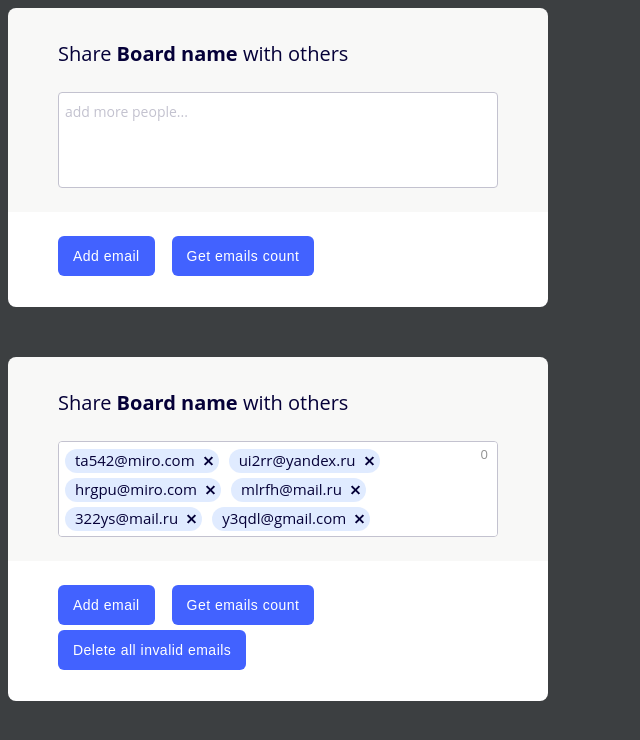
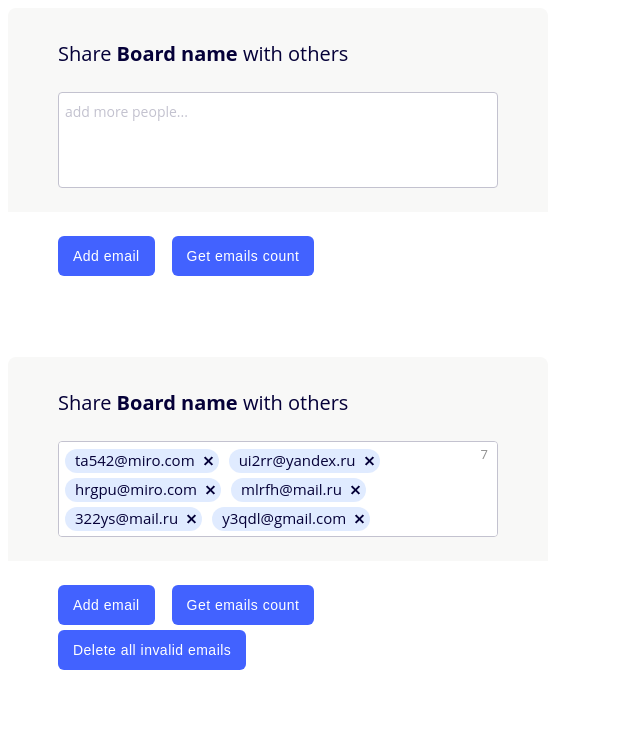
Before and after one commit to vaniljs/emails-editor, a website: page src/index.html in a window 1280 px wide. Shown: the whole page, without its empty margins (0-640 px from the left). Drawn offline with nearby package versions, Linux system fonts and the light colour scheme; files that its build step writes are made by us from their sources.

Commit message:
repair mailcount

```diff
--- a/src/js/emails-editor.js
+++ b/src/js/emails-editor.js
@@ -149,6 +149,7 @@ function EmailsEditor({idElement: id, mailCounter, btnDeleteInvalid, setEmail})
             }
             emailArray.push(login + "@" + domains[randomDomain]);
             generateEmailList();
+            mailCount();
         }
 
         // button Get Emails Count
@@ -201,6 +202,7 @@ function EmailsEditor({idElement: id, mailCounter, btnDeleteInvalid, setEmail})
                 });
                 emailArray = validEmailArray;
                 generateEmailList();
+                mailCount();
             })
         }
 
@@ -229,12 +231,8 @@ function EmailsEditor({idElement: id, mailCounter, btnDeleteInvalid, setEmail})
             generateEmailList();
             mailCountCreate();
             setList();
+            mailCount();
         });
 
     }
 }
-
-/*
-todo Адаптивность формы и блоков email
-todo Документация
- */
--- a/src/scss/emails-editor.sass
+++ b/src/scss/emails-editor.sass
@@ -1,6 +1,3 @@
-body
-  background-color: #3C3F41
-
 .wrapper_emailseditor
   font-family: "Open sans", sans-serif
   display: block
```
Also changed, not shown: dist/css/emails-editor.min.css, dist/js/emails-editor.min.js.
